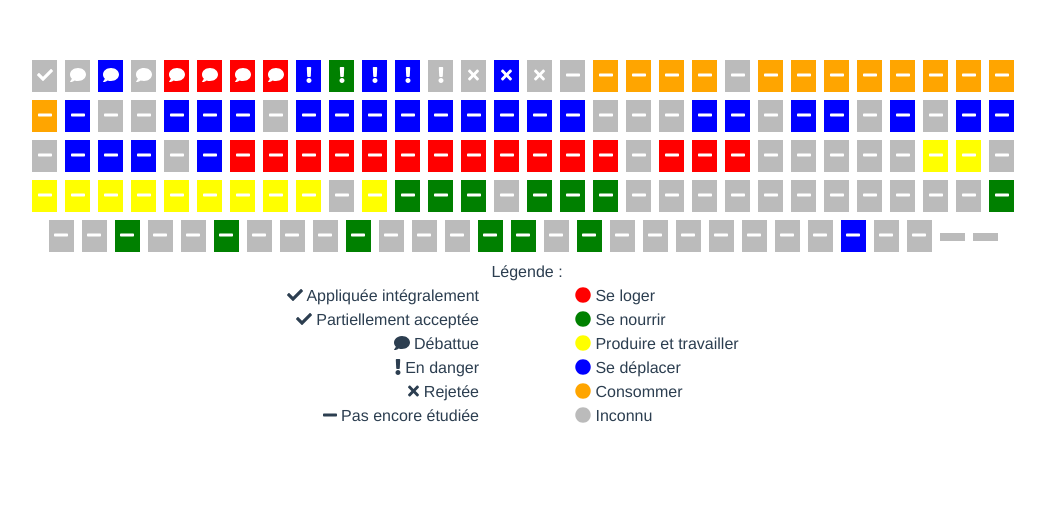
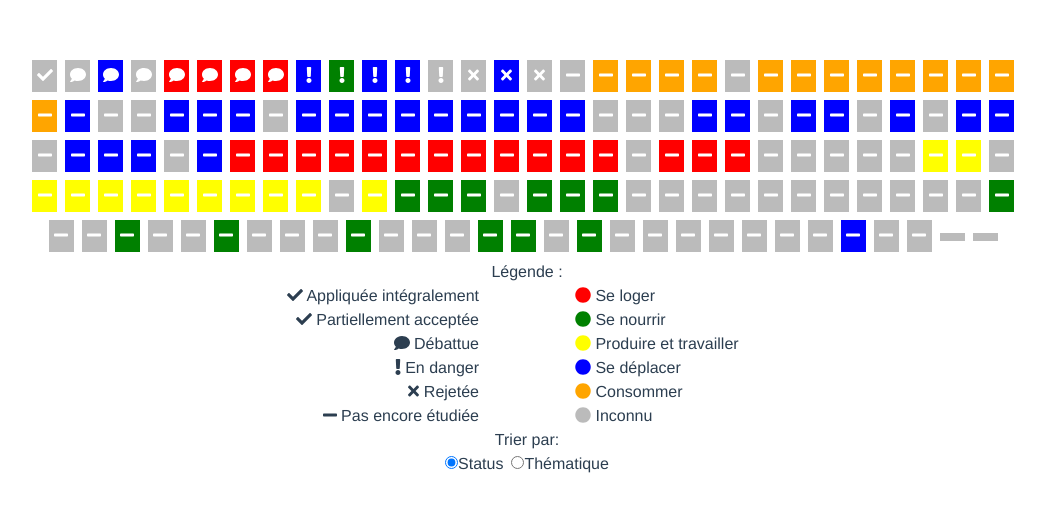
Before and after one commit to annelhote/sans-filtre, a Vue app: page / in a window 1280 px wide. Shown: the top 512 px of the page, without its empty margins (113-1158 px from the left). Built offline with nearby package versions, Linux system fonts and the light colour scheme.

Commit message:
Sort data by thematic or status, close #3

```diff
--- a/src/components/Proposals.vue
+++ b/src/components/Proposals.vue
@@ -5,7 +5,7 @@
         v-for="(proposal, index) in chunk"
         :key="index"
         class="proposal mr-2 p-1 d-inline-block"
-        :style="{ backgroundColor: retrieveColor(proposal) }">
+        :style="{ backgroundColor: proposal.thematicColor }">
         <a :href="proposal.link" target="_blank" :title="proposal.title">
           <font-awesome-icon :icon="retrieveIcon(proposal.color)" color="white"></font-awesome-icon>
         </a>
@@ -54,11 +54,24 @@
         </div>
       </div>
     </div>
+    <div>
+      <div>Trier par:</div>
+      <div>
+        <input type="radio" id="status" value="status" v-model="order">
+        <label for="status" class="mr-2">
+          Status
+        </label>
+        <input type="radio" id="thematic" value="thematic" v-model="order">
+        <label for="thematic">
+          Thématique
+        </label>
+      </div>
+    </div>
   </div>
 </template>
 
 <script>
-import { chunk, find, indexOf, sortBy } from 'lodash'
+import { chunk, find, indexOf, map, sortBy } from 'lodash'
 
 import proposals from '../data/proposals.json'
 import thematics from '../data/thematics.json'
@@ -67,18 +80,29 @@ export default {
   name: 'Proposals',
   data () {
     return {
-      proposals
+      proposals,
+      order: 'status'
     }
   },
   computed: {
     proposalChunks () {
-      return chunk(Object.values(this.proposals), 30)
+      return chunk(Object.values(this.orderedProposals), 30)
+    },
+    orderedProposals () {
+      // Pas encore étudiée, rejetée, en danger, débattue, partiellemnt acceptée, appliquée intégralement
+      const order = ['#f2992e', '#1e1e1e', '#e53434', '#ffd800', '#b7c145', '#70cc3f']
+      if (this.order === 'status') {
+        return sortBy(this.proposals, [o => -indexOf(order, o.color)])
+      } else {
+        return sortBy(this.proposals, ['thematic'])
+      }
     }
   },
   mounted () {
-    // Pas encore étudiée, rejetée, en danger, débattue, partiellemnt acceptée, appliquée intégralement
-    const order = ['#f2992e', '#1e1e1e', '#e53434', '#ffd800', '#b7c145', '#70cc3f']
-    this.$set(this, 'proposals', sortBy(this.proposals, [o => -indexOf(order, o.color)]))
+    this.proposals = map(this.proposals, proposal => {
+      const { color, thematic } = this.consolidateData(proposal)
+      return { thematicColor: color, thematic, ...proposal }
+    })
   },
   methods: {
     retrieveIcon (color) {
@@ -105,11 +129,11 @@ export default {
       }
       return icon
     },
-    retrieveColor (proposal) {
+    consolidateData (proposal) {
       let color = null
       let thematic = null
-      const plop = find(thematics, { title: proposal.title })
-      if (plop) thematic = plop.thematic
+      const prop = find(thematics, { title: proposal.title })
+      if (prop) thematic = prop.thematic
       switch (thematic) {
         case 'Se loger':
           color = 'red'
@@ -127,7 +151,7 @@ export default {
           color = 'orange'
           break
       }
-      return color
+      return { color, thematic }
     }
   }
 }
```
